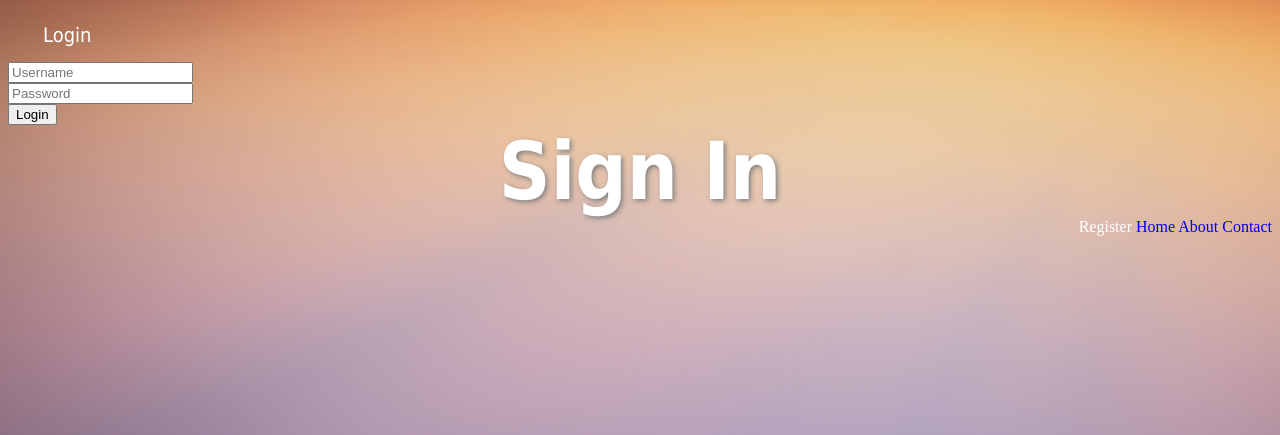
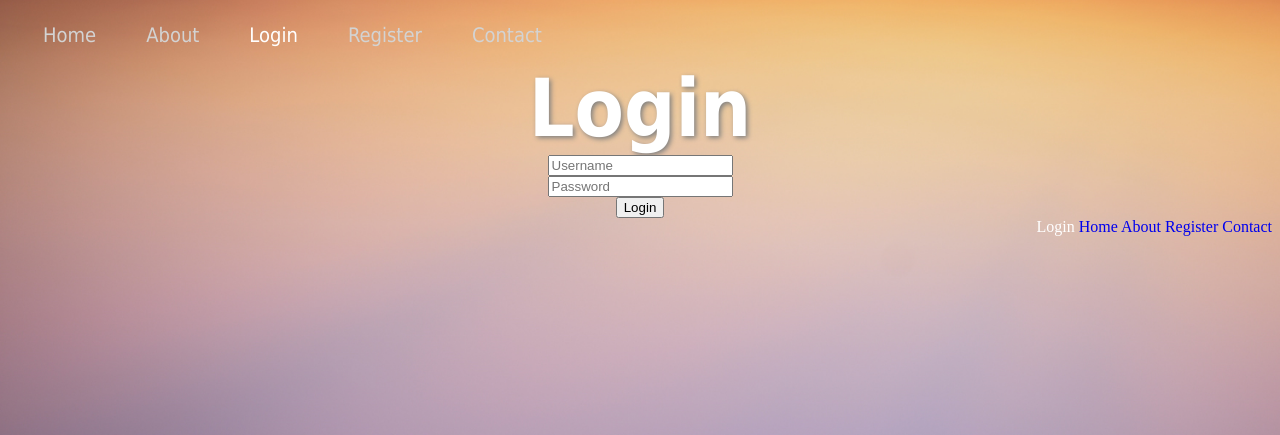
Before and after one commit to jrojas53/ReadyMedi, a PHP site: page /login.php in a window 1280 px wide. Shown: the top 435 px of the page. Run offline with PHP 8.4, Linux system fonts and the light colour scheme; a stand-in replaces the project's code that opens the database connection.

Commit message:
adjusted the position of the login form and updated header/footer links

```diff
--- a/Website/login.php
+++ b/Website/login.php
@@ -3,22 +3,26 @@
     <head>
         <meta charset="utf-8">
         <meta name="viewport" content="width=device-width,initial-scale=1">
-        <title>Account</title>
+        <title>User Account Login</title>
         <link rel="stylesheet" href="style.css">
     </head>
     <body>
         <header>
             <ul>
+                <li><a style="text-decoration: none" href="index.html"> Home</a></li>
+                <li><a style="text-decoration: none" href="about.html"> About</a></li>
                 <li><a class = "active" style="text-decoration: none"  href="login.php"> Login</a></li>
+                <li><a style="text-decoration: none" href="register.php"> Register</a></li>
+                <li><a style="text-decoration: none" href="contact.html">Contact</a></li>
             </ul>
         </header>
+        <h1>Login</h1>
         <!--Login Account Form><!-->
-        <form action="login.php" method="post">
+        <form style ="text-align: center" action="login.php" method="post">
             <input type="text" name="username" value ="" placeholder="Username" required> </br>
             <input type="password" name="password" value ="" placeholder="Password" required> </br>
             <input type="submit" name="Login" value="Login">
         </form>
-
         <?php
         // PHP login form resource provided by: Dr. Nick Toothman
         // Currently Commented: will uncomment
@@ -82,12 +86,11 @@
             }
         }
         ?>
-        <h1>Sign In</h1>
-
         <div class ="footer">
-            <a class = "active" style="text-decoration: none" href="register.php">Register</a></li>
+            <a class = "active" style="text-decoration: none" href="login.php">Login</a>
             <a style="text-decoration: none" href="index.html"> Home</a></li>
             <a style="text-decoration: none" href="about.html"> About</a></li>
+            <a style="text-decoration: none" href="register.php"> Register</a></li>
             <a style="text-decoration: none" href="contact.html"> Contact</a></li>
         </div>
     </body>
```
